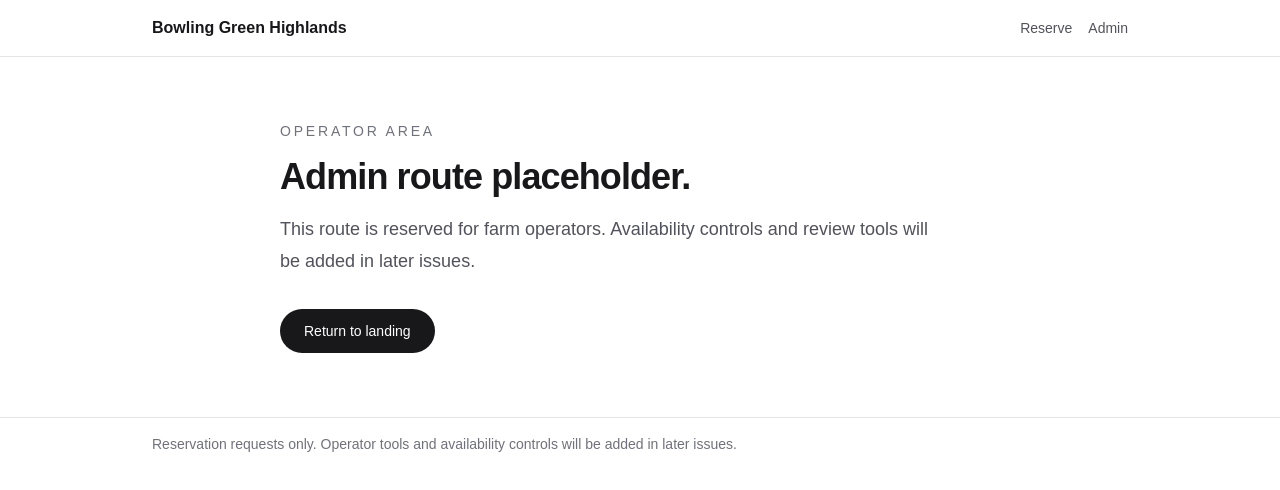
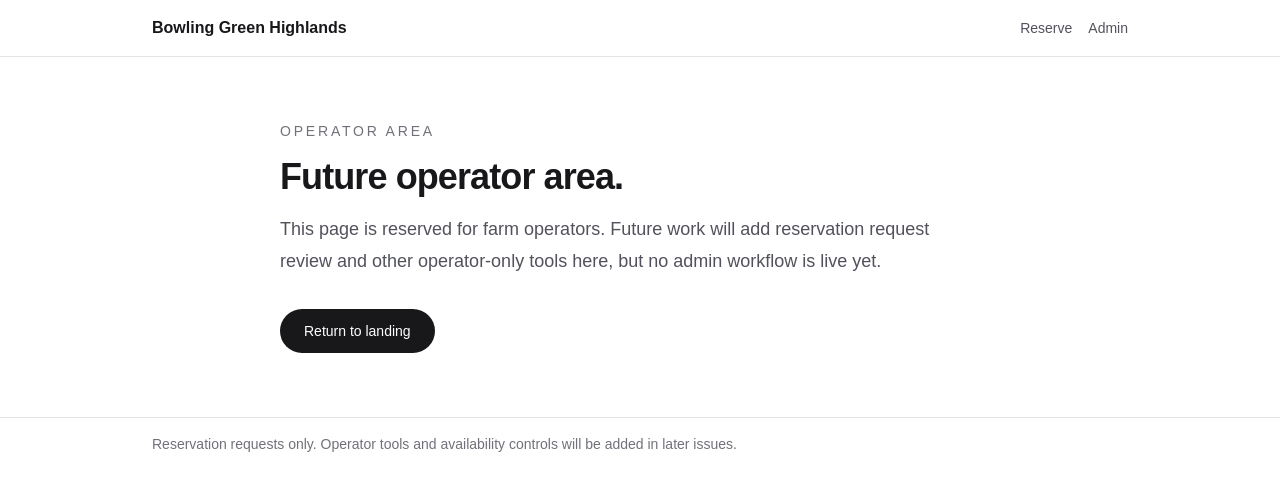
Before and after one commit to gacurl/bowling-green-highlands, a Next.js app: page /admin in a window 1280 px wide. Shown: the top 490 px of the page. Built offline with nearby package versions, Linux system fonts and the light colour scheme.

Commit message:
Issue 0-8: establish admin baseline placeholder

```diff
--- a/app/admin/page.tsx
+++ b/app/admin/page.tsx
@@ -5,8 +5,8 @@ export default function AdminPage() {
   return (
     <PageShell
       eyebrow="Operator Area"
-      title="Admin route placeholder."
-      description="This route is reserved for farm operators. Availability controls and review tools will be added in later issues."
+      title="Future operator area."
+      description="This page is reserved for farm operators. Future work will add reservation request review and other operator-only tools here, but no admin workflow is live yet."
       action={
         <Link
           href="/"
```
